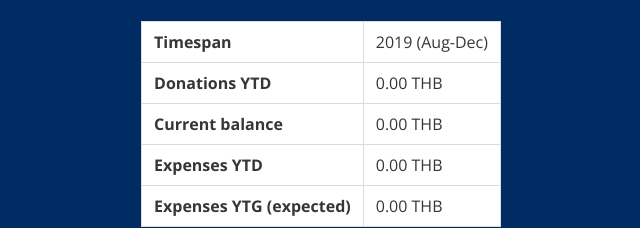
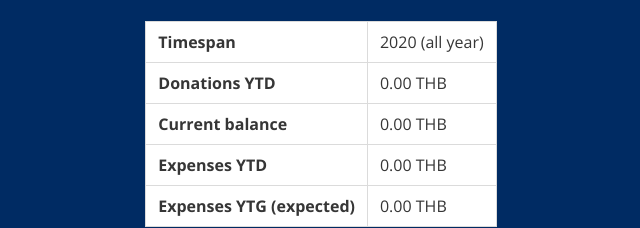
Before and after one commit to secretdataz/kappabox-funding, a website: page src/index.html in a window 1280 px wide. Shown: the part 229-457 px from the top of the page, 319-959 px from the left. Drawn offline with nearby package versions, Linux system fonts and the light colour scheme; no server answers.

Commit message:
Update index.html

```diff
--- a/src/index.html
+++ b/src/index.html
@@ -118,7 +118,7 @@
         const vm = new Vue({
             el: '#app',
             data: {
-                timespan: '2019 (Aug-Dec)',
+                timespan: '2020 (all year)',
                 donations: [],
                 expenses: [],
             },
```
